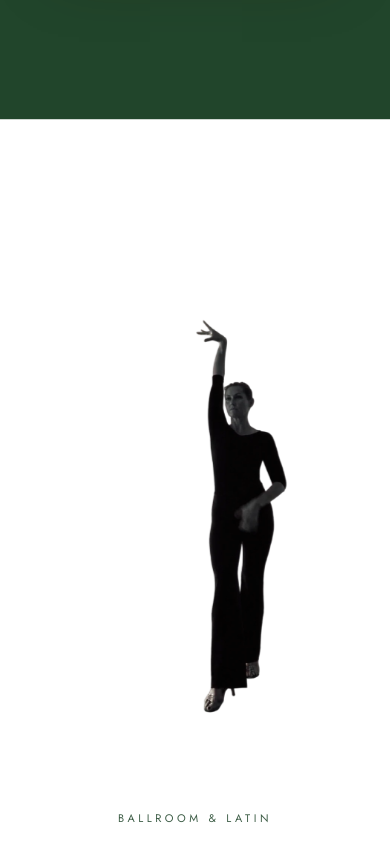
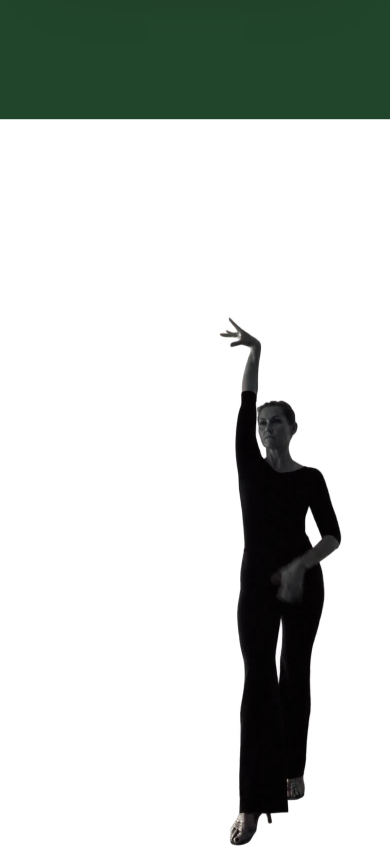
Before and after one commit to linneaellaw/wellness-with-celinne, a plain HTML site: page index.html in a window 390 px wide. Shown: the part 2620-3467 px from the top of the page. Drawn offline with Linux system fonts and the light colour scheme.

Commit message:
Larger silhouette
Co-Authored-By: Claude Opus 5.5 <noreply@anthropic.com>
Claude-Session: https://claude.ai/code/session_012ewU8eNuX7gpJraY21EztS

```diff
--- a/index.html
+++ b/index.html
@@ -98,9 +98,9 @@ a{color:inherit}
 /* white silhouette */
 .sil{--moss:#21452B;--soft:#3E5E47;--cocoa:#3D6A4A;--line:rgba(33,69,43,.22);color:var(--moss);position:relative;background:#fff;overflow:hidden;border-top:1px solid var(--line);border-bottom:1px solid var(--line)}
 .sil .word{position:absolute;left:50%;top:50%;transform:translate(-50%,-50%);font-family:'Instrument Serif',serif;font-size:clamp(180px,30vw,470px);text-transform:uppercase;line-height:1;color:rgba(42,19,11,.05);white-space:nowrap;pointer-events:none}
-.sil .sil-in{position:relative;max-width:1240px;margin:0 auto;padding:110px 28px;display:grid;grid-template-columns:1fr 1fr;gap:60px;align-items:center}
+.sil .sil-in{position:relative;max-width:1240px;margin:0 auto;padding:80px 28px;display:grid;grid-template-columns:1.1fr 1fr;gap:40px;align-items:center}
 .sil .fig{display:flex;justify-content:center}
-.sil .fig img{height:min(820px,90vh);width:auto;will-change:transform}
+.sil .fig img{height:min(1180px,125vh);width:auto;max-width:none;will-change:transform}
 .sil .txt{display:flex;flex-direction:column;gap:24px;max-width:31rem}
 .sil h2{margin:0;font-family:'Instrument Serif',serif;font-weight:400;font-size:clamp(46px,5.6vw,84px);line-height:.95;text-transform:uppercase}
 .sil h2 .script{display:block;font-size:.9em;color:var(--cocoa);margin-top:.05em}
@@ -267,7 +267,7 @@ footer{position:relative}
 .stamp{width:104px;height:104px;top:4%;right:14px}.stamp .core{font-size:28px}
 .cols{columns:1;text-align:left}
 .sil .sil-in,.spot,.groups .g{grid-template-columns:1fr}
-.sil .fig img{height:520px}
+.sil .fig img{height:700px}
 .sil .txt{text-align:center;align-items:center;margin:0 auto}
 .spot .media{min-height:520px}
 .spot.light .media{order:-1}
```
